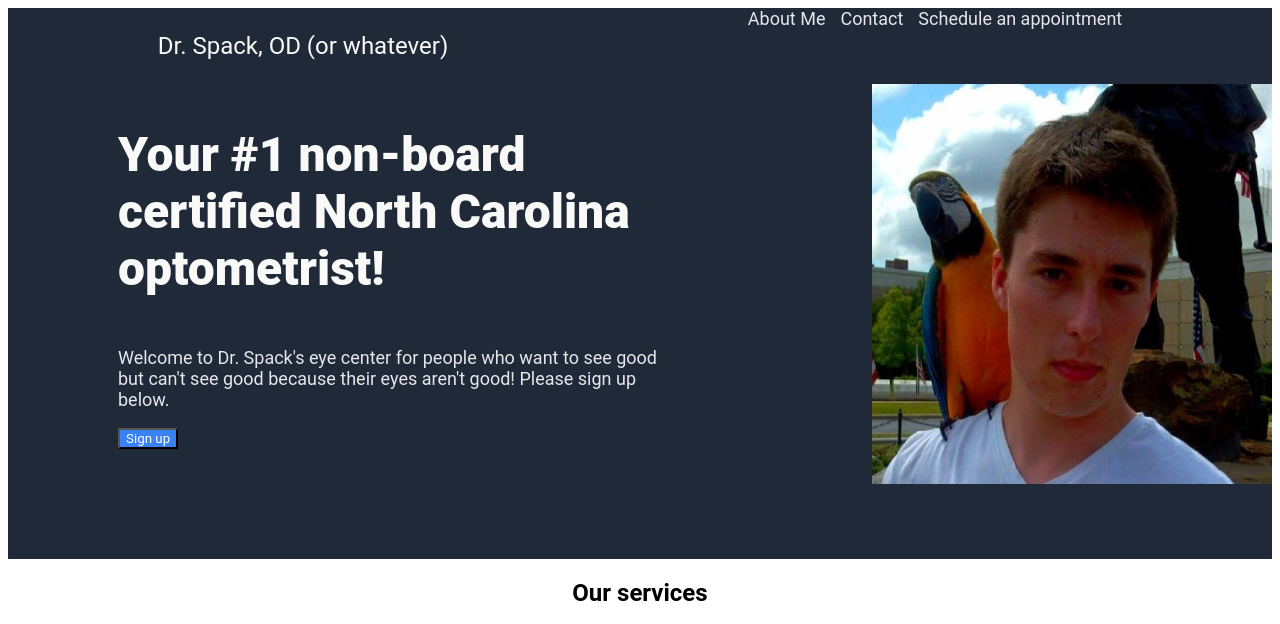
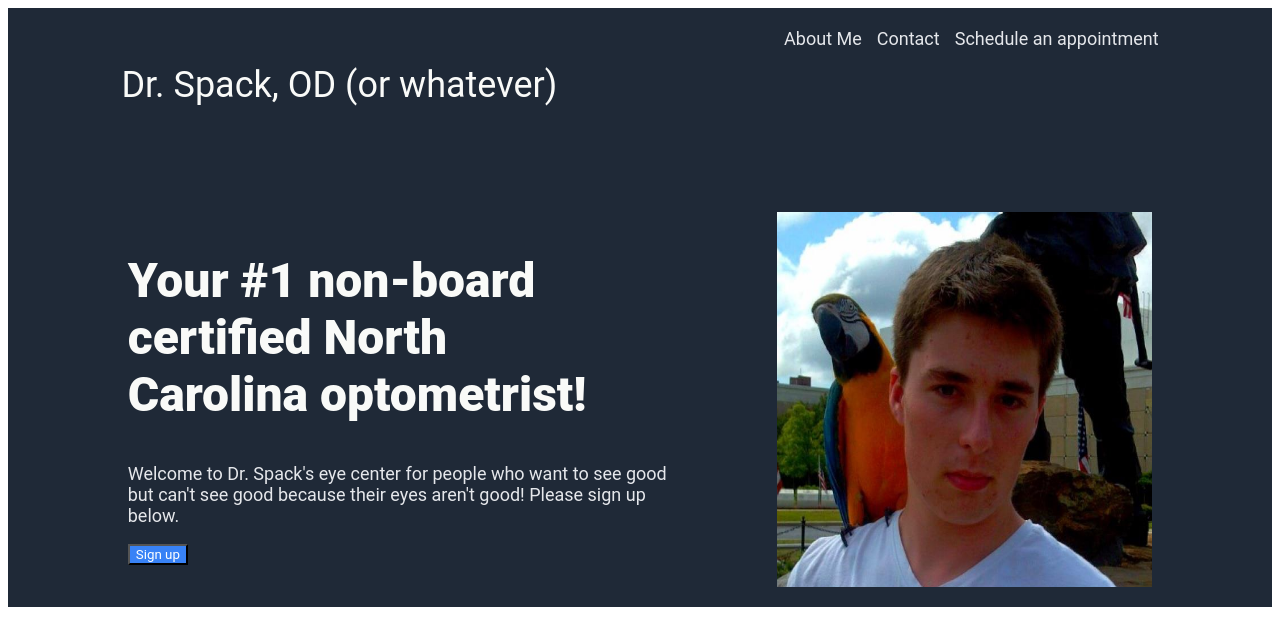
Before and after one commit to Nick-Velardi/Odin-Landing-Page, a plain HTML site: page index.html in a window 1280 px wide. Shown: the top 624 px of the page. Drawn offline with Linux system fonts and the light colour scheme.

Commit message:
Header is mostly right. About to delete all CSS and start fresh

```diff
--- a/index.html
+++ b/index.html
@@ -20,9 +20,9 @@
       </header>
       <div class="hero">
         <div class="leftsidehero">
-          <h1 class="mainherotext">
+          <h2 class="mainherotext">
             Your #1 non-board certified North Carolina optometrist!
-          </h1>
+          </h2>
           <p class="herosubtext">
             Welcome to Dr. Spack's eye center for people who want to see good
             but can't see good because their eyes aren't good! Please sign up
@@ -32,8 +32,8 @@
         </div>
         <img
           src="images/spackparrot.png"
-          width="400"
-          height="400"
+          width="375"
+          height="375"
           alt="Big Parrot on Spack"
         />
       </div>
--- a/styles.css
+++ b/styles.css
@@ -9,39 +9,33 @@
 .header {
   display: flex;
   justify-content: space-around;
+  padding-top: 20px;
 }
 
 .mainherotext {
   font-size: 48px;
   font-weight: 900;
   color: #f9faf8;
+  width: 500px;
 }
 
 .topleft {
-  font-size: 24px;
+  font-size: 36px;
   color: #f9faf8;
-}
-
-.leftsidehero {
-  display: flex;
-  flex-direction: column;
-  justify-content: center;
-  align-items: flex-start;
-  flex-wrap: wrap;
-  padding: 10px;
-  margin-left: 100px;
-  margin-right: 200px;
-  margin-bottom: 100px;
 }
 
 .hero {
   display: flex;
   background-color: #1f2937;
+  margin: 50px;
+  justify-content: space-around;
+  padding: 20px;
 }
 
 .herosubtext {
   color: #e5e7eb;
   font-size: 18px;
+  width: 550px;
 }
 
 .ourservices {
```
